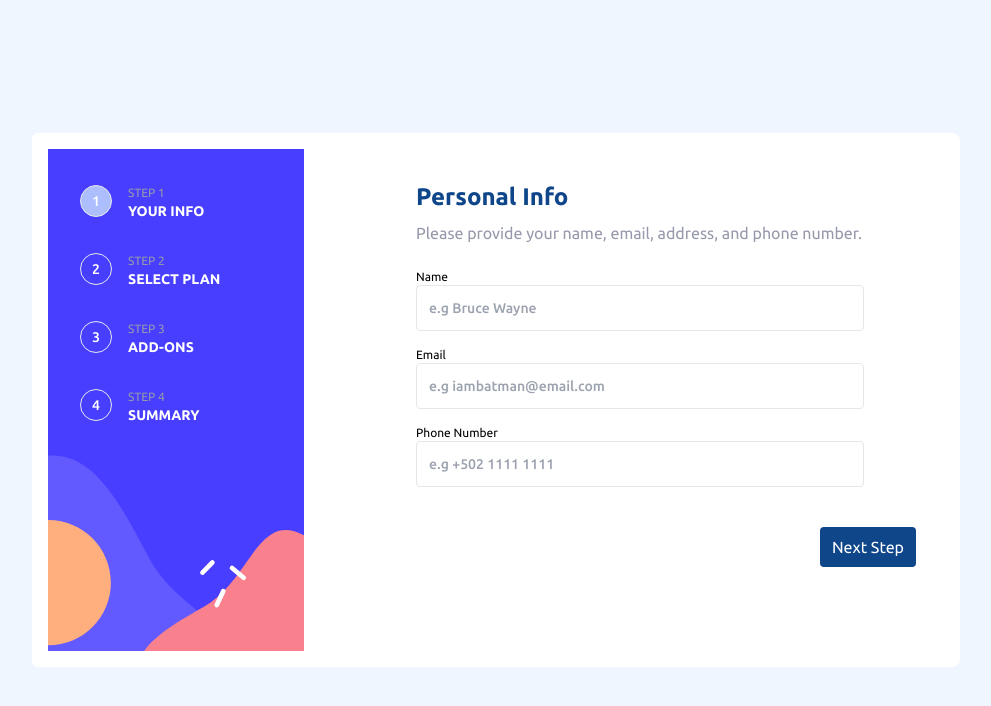
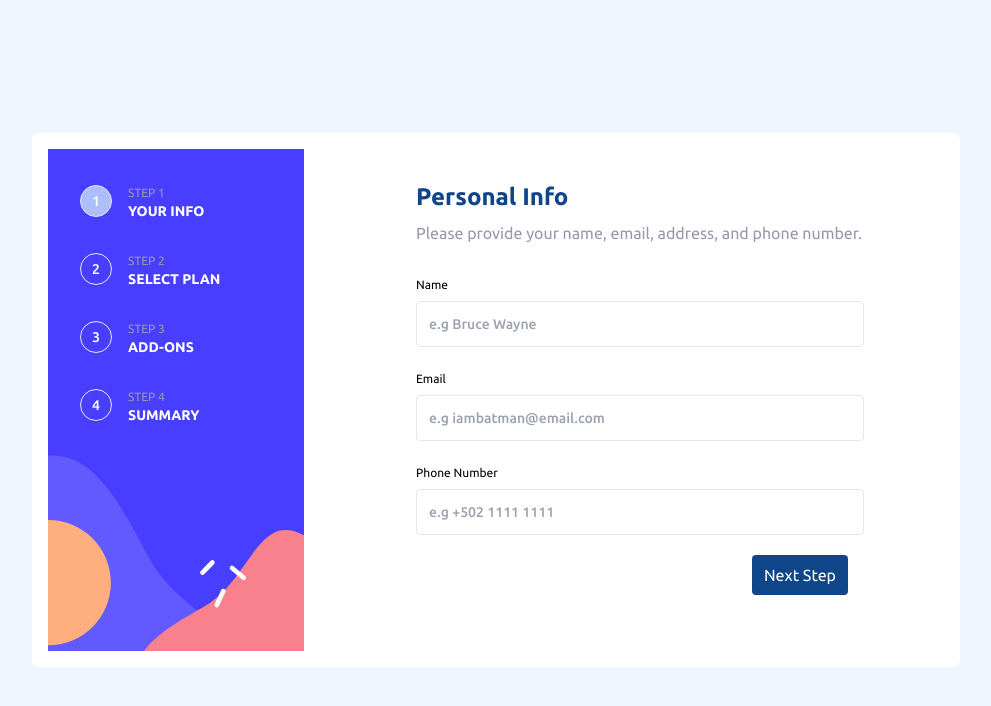
Before and after one commit to Marcos-Chinfra/multi-step-form, a React app: page / in a window 1280 px wide. Shown: the top 706 px of the page, without its empty margins (144-1135 px from the left). Built offline with nearby package versions, Linux system fonts and the light colour scheme.

Commit message:
finished form view

```diff
--- /dev/null
+++ b/src/Hooks/useInitialState.js
@@ -0,0 +1,21 @@
+import { useState } from "react";
+
+const useInitialState = () => {
+    const [data, setData] = useState('')
+
+    const validation = event => {
+        const form = Object.values(payload).some( item => item === '')
+        if(!form){
+            event.preventDefault()
+        }
+        console.log(validation)
+    }
+
+    return {
+        data,
+        setData,
+        validation
+    }
+}
+
+export default useInitialState;
--- a/src/components/Footer.jsx
+++ b/src/components/Footer.jsx
@@ -10,7 +10,8 @@ const Footer = () => {
         case '/':
             content = (
                 <div className=' bg-Marine-blue p-2 w-24 h-10 text-white rounded flex justify-center items-center'>
-                    <Link to={'/select-plan'}>Next Step</Link>
+                    {/* <Link to={'/select-plan'}>Next Step</Link> */}
+                    <button type='submit'>Next Step</button>
                 </div>
             )
             break;
--- a/src/components/Layout.jsx
+++ b/src/components/Layout.jsx
@@ -22,9 +22,9 @@ useEffect(() => {
         <Header />
         <div className="p-3 w-11/12 rounded-lg bg-White absolute top-20 center-main md:h-1/2 md:top-32 lg:max-w-screen-sm lg:static lg:h-2/3 lg:border-16 lg:border-white lg:rounded-l-none ">
             {children}
-            {displayWidth > 1024 ? <Footer /> : ''}
+            {/* {displayWidth > 1024 ? <Footer /> : ''} */}
         </div>
-        {displayWidth < 1024 ? <Footer /> : ''}
+        {/* {displayWidth < 1024 ? <Footer /> : ''} */}
     </div>
     )
     };
--- a/src/containers/Information.jsx
+++ b/src/containers/Information.jsx
@@ -1,14 +1,16 @@
-import React,{ useRef } from 'react';
-import { useNavigate } from 'react-router-dom';
-import Footer from '../components/Footer';
+import React,{ useRef, useState } from 'react';
+import  { useNavigate }  from 'react-router-dom';
 
 
 const Information = () => {
-    // const [completed, setCompleted] = useState(true);
+    const [errorName, setErrorName] = useState(false)
+    const [errorEmail, setErrorEmail] = useState(false)
+    const [errorNumber, setErrorNumber] = useState(false)
     const form = useRef(null);
     const navigate = useNavigate();
 
-    const sedinfo = () => {
+    const handleSubmit = (event) => {
+        event.preventDefault()
         const formData = new FormData(form.current);
         const buyer = {
             'name': formData.get('name'),
@@ -17,30 +19,70 @@ const Information = () => {
         }
         const validation = Object.values(buyer).some( item => item === '')
         if(!validation){
-            navigate('/add-ons')
+            navigate('/select-plan')
         }
-        console.log(validation)
+        if(buyer.name === ''){
+            setErrorName(true)
+        }
+        else
+        {
+            setErrorName(false)
+        }
+
+        if(buyer.email === ''){
+            setErrorEmail(true)
+        }
+        else
+        {
+            setErrorEmail(false)
+        }
+
+        if(buyer.phone === ''){
+            setErrorNumber(true)
+        }
+        else
+        {
+            setErrorNumber(false)
+        }
+        console.log(buyer.name)
     }
+
 
 
     return (
             <div className='flex flex-col p-4 gap-2 lg:max-w-md lg:mx-auto lg:px-0 lg:py-5'>
             <h1 className='text-2xl font-bold text-Marine-blue'>Personal Info</h1>
             <span className='text-Cool-gray font-normal'>Please provide your name, email, address, and phone number.</span>
-            <form className='flex flex-col ' ref={form}>
-                <label className='text-xs mt-4'  htmlFor="name">Name</label>
-                <input className='border rounded p-2 font-medium text-sm lg:p-3' id="name" type="text" name="name" placeholder='e.g Bruce Wayne' />
+            <form className='flex flex-col ' ref={form} onSubmit={handleSubmit}>
+                <label className='py-2 text-xs mt-4 flex justify-between'  htmlFor="name">
+                    Name
+                    {errorName ? <p className='text-Strawberry-red font-medium'>This field is required</p> : ''}
+                </label>
 
-                <label className='text-xs mt-4'  htmlFor="email">Email</label>
-                <input className='border rounded p-2 font-medium text-sm lg:p-3' id="email" type="email" name="email" placeholder='e.g iambatman@email.com' />
+                <input className={`border rounded p-2 font-medium text-sm  lg:p-3 ${errorName ? 'outline-Strawberry-red' : 'outline-Purplish-blue'} `} id="name" type="text" name="name" placeholder='e.g Bruce Wayne'  />
 
-                <label className='text-xs mt-4'  htmlFor="phone">Phone Number</label>
-                <input className='border rounded p-2 font-medium text-sm lg:p-3' id="phone" type="number" name="phone" placeholder='e.g +502 1111 1111' />
 
+                <label className='py-2 text-xs mt-4 flex justify-between'  htmlFor="email">
+                    Email
+                    {errorEmail ? <p className='text-Strawberry-red font-medium'>This field is required</p> : ''}
+                </label>
+                <input className={`border rounded p-2 font-medium text-sm lg:p-3 outline-Purplish-blue ${errorEmail ? 'outline-Strawberry-red' : ''} `} id="email" type="email" name="email" placeholder='e.g iambatman@email.com' />
+
+
+                <label className='py-2 text-xs mt-4 flex justify-between'  htmlFor="phone">
+                    Phone Number
+                    {errorNumber ? <p className='text-Strawberry-red font-medium'>This field is required</p> : ''}
+                </label>
+                <input className={`border rounded p-2 font-medium text-sm lg:p-3 outline-Purplish-blue ${errorNumber ? 'outline-Strawberry-red' : ''}`} id="phone" type="number" name="phone" placeholder='e.g +502 1111 1111' />
+
+
+                <div className='w-full h-20 p-4 bg-white flex justify-end items-center fixed right-0 left-0 bottom-0 lg:static'>
+                    <button
+                        className=' bg-Marine-blue p-2 w-24 h-10 text-white rounded'
+                        type='submit'
+                        >Next Step</button>
+                </div>
             </form>
-            {/* <footer className='m-64'>
-                <button type='button' onClick={sedinfo}>Next step</button>
-            </footer> */}
             </div>
     );
 }
--- /dev/null
+++ b/src/context/AppContext.js
@@ -0,0 +1,5 @@
+import React from 'react';
+
+const AppContext = React.createContext({});
+
+export default AppContext;
--- a/src/routes/App.jsx
+++ b/src/routes/App.jsx
@@ -1,5 +1,7 @@
 import React from 'react';
 import {BrowserRouter, Routes, Route} from 'react-router-dom';
+import useInitialState from '../Hooks/useInitialState'
+import AppContext from '../context/AppContext';
 import Information from '../containers/Information';
 import Plans from '../containers/Plans';
 import Complements from '../containers/Complements';
@@ -10,7 +12,9 @@ import Layout from '../components/Layout';
 import '../style/index.css'
 
 const App = () => {
+    const initialState = useInitialState();
     return (
+        <AppContext.Provider value={initialState}>
             <BrowserRouter>
                 <Layout >
                     <Routes>
@@ -23,6 +27,7 @@ const App = () => {
                     </Routes>
                 </Layout>
             </BrowserRouter>
+        </AppContext.Provider>
     );
 }
 
```
Lines whose indentation alone changed are shown as unchanged.
